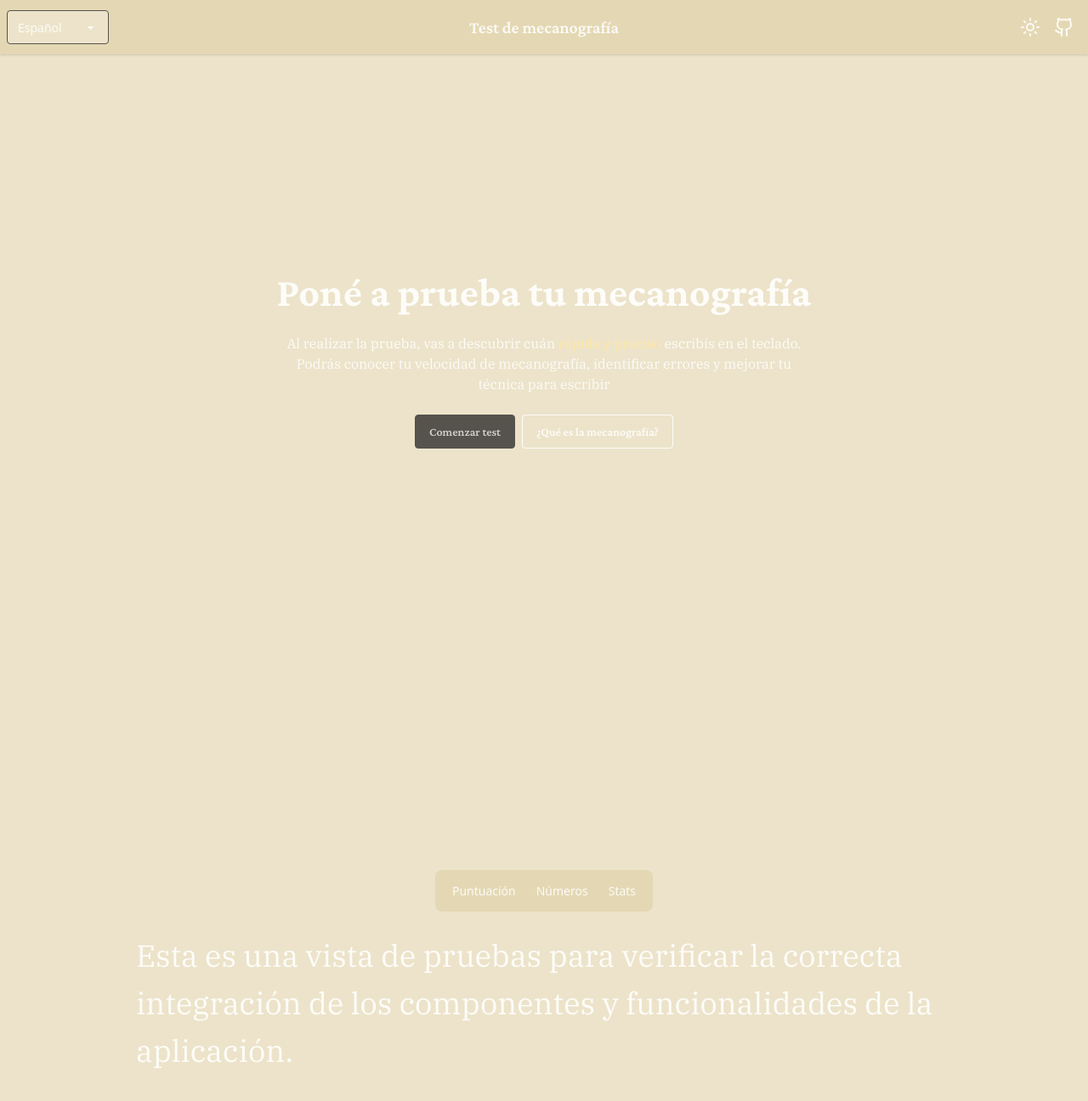
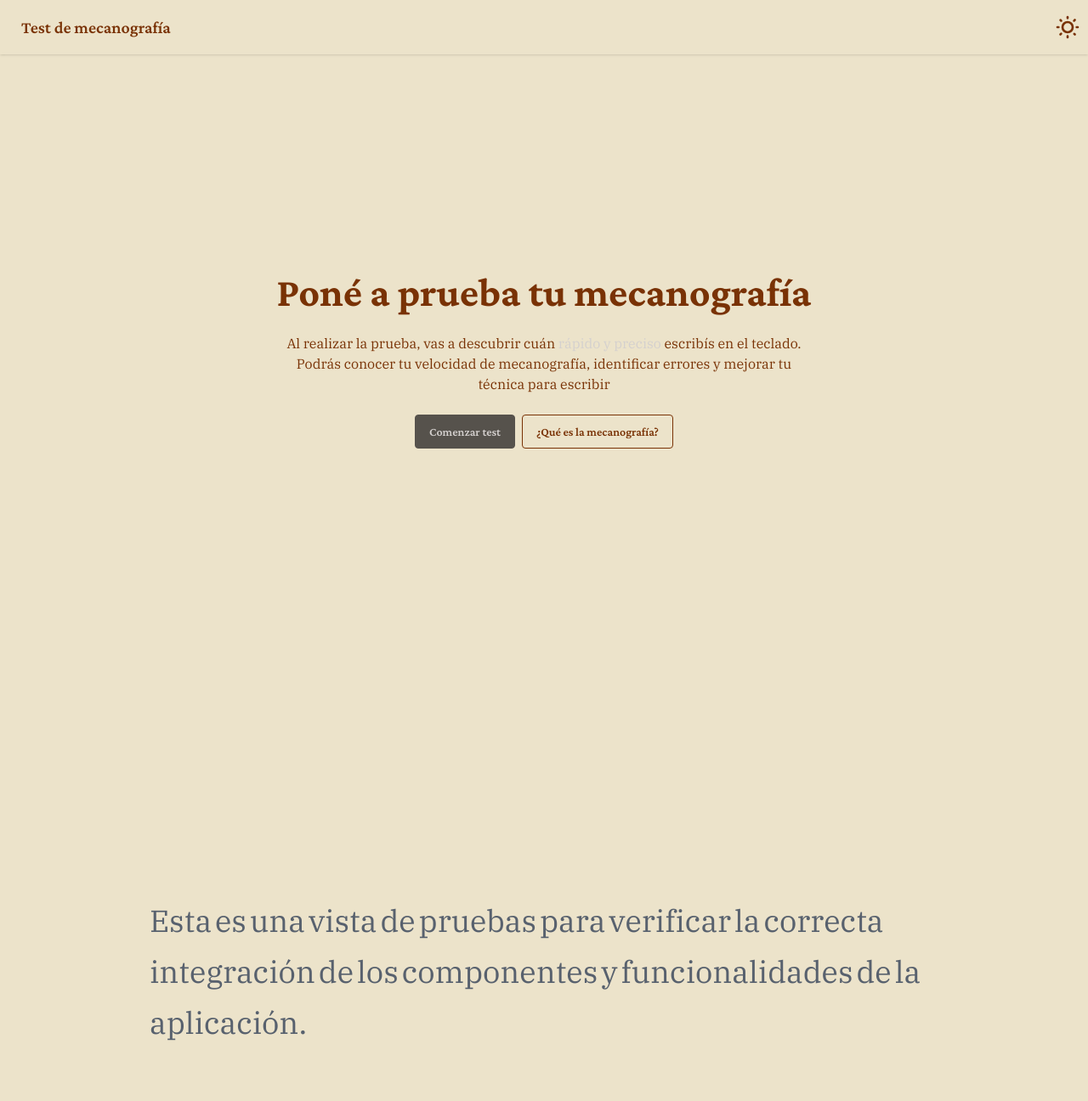
Before and after one commit to jorditan/just-write, a React (Vite) app: page / in a window 1280 px wide. Shown: the top 1296 px of the page at 85% size. Built offline with nearby package versions, Linux system fonts and the light colour scheme.

Commit message:
feature:implementacion typing

```diff
--- /dev/null
+++ b/src/components/InputText.tsx
@@ -0,0 +1,77 @@
+import { FC, useEffect, useState } from "react";
+
+interface Props {
+  text: string;
+}
+
+export const InputText: FC<Props> = ({ text }) => {
+  const words = text.split(' ');
+
+  // Esto hace que la lógica de indexación sea más simple.
+  const wordsWithSpaces = text.split(' ').map(word => word + ' ');
+  // Aplanar la lista de palabras/espacios en una sola lista de caracteres para facilitar la indexación
+  const allChars = wordsWithSpaces.flatMap(word => word.split(''));
+  const [typedCharIndex, setTypedCharIndex] = useState<number>(0); // Usaremos este para el renderizado
+
+  console.log("All chars:", allChars);
+
+  useEffect(() => {
+
+    const handleKeyDown = (event: KeyboardEvent) => {
+      // Previene el comportamiento por defecto de ciertas teclas (ej: 'space' desplaza la página)
+      if (event.key.length === 1 || event.key === 'Backspace' || event.key === ' ') {
+        event.preventDefault();
+      }
+
+      const key = event.key;
+      const currentExpectedChar = allChars[typedCharIndex];
+
+      if (key === 'Backspace') {
+        setTypedCharIndex(prev => (prev > 0 ? prev - 1 : 0));
+        return;
+      }
+
+      if (key.length === 1) {
+        const isCorrect = key === currentExpectedChar;
+        if (isCorrect) {
+          console.log("Correct key pressed:", key);
+          // 1. Avanzar el índice de caracteres tecleados
+          setTypedCharIndex(prev => prev + 1);
+          // 2. Lógica para avanzar a la siguiente palabra (si se tecleó un espacio correctamente)
+          if (key === ' ' && typedCharIndex === allChars.length - 1) {
+            // Final del test
+            console.log("¡Test finalizado!");
+          }
+
+        } else {
+          console.log("Incorrect key pressed:", key, "expected:", currentExpectedChar);
+          // En un test real: Aquí marcarías el carácter como error y seguirías avanzando.
+          setTypedCharIndex(prev => prev + 1);
+        }
+      }
+    };
+
+    window.addEventListener('keydown', handleKeyDown);
+
+    return () => {
+      window.removeEventListener('keydown', handleKeyDown);
+    }
+  }, [allChars, typedCharIndex]);
+
+
+  return (
+    <>
+      <div id="words" className="word flex flex-wrap gap-1 p-4  h-auto overflow-y-auto">
+        {words.map((word, index) => (
+          <span id={`word-index-${index}`} key={index} className="text-4xl/14 text-gray-600 animate-pulse">
+            {word.split('').map((char, charIndex) => (
+              <span key={charIndex} className={`inline-block `}>
+                {char}
+              </span>
+            ))}
+          </span>
+        ))}
+      </div>
+    </>
+  )
+}
--- a/src/components/MenuBar.tsx
+++ /dev/null
@@ -1,17 +0,0 @@
-interface Props {
-  items: string[],
-}
-
-export const MenuBar = ({ items }: Props) => {
-  return (
-    <>
-      <ul className="menu bg-base-200 lg:menu-horizontal rounded-box">
-
-        {items.map((item, index) => (
-          <li key={index}><a>{item}</a></li>
-
-        ))}
-      </ul>
-    </>
-  )
-}
--- a/src/components/NavBar.tsx
+++ b/src/components/NavBar.tsx
@@ -1,31 +1,14 @@
-import { Github, Sun } from 'lucide-react'
-import { Languages } from 'lucide-react'
-import { SelectButton } from './SelectButton'
+
+import { ThemeController } from './ThemeController'
 export const MenuBar = () => {
   return (
     <div>
-      <div className="navbar bg-base-200 transparent shadow-sm">
-        <div className="navbar-start">
-          <SelectButton icon={<Languages width={16} height={16} />} titleOptions="Selecciona un lenguaje" options={['Español', 'Inglés', 'Portugés', 'Francés']} />
-        </div>
-        <div className="navbar-center">
+      <div className="navbar shadow-sm">
+        <div className="w-full">
           <h1 className="btn btn-ghost text-xl">Test de mecanografía</h1>
         </div>
         <div className="navbar-end">
-
-          <div className="tooltip tooltip-left" data-tip="Modo claro">
-            <button className="btn btn-ghost btn-circle">
-              <Sun />
-            </button>
-
-          </div>
-
-          <div className="tooltip tooltip-left" data-tip="Ver en Github">
-
-            <button className="btn btn-ghost btn-circle">
-              <Github />
-            </button>
-          </div>
+          <ThemeController />
         </div>
       </div>
     </div>
--- a/src/components/SelectButton.tsx
+++ b/src/components/SelectButton.tsx
@@ -4,15 +4,18 @@ interface Props {
   icon?: React.ReactNode;
 }
 
-export const SelectButton = ({ options, titleOptions }: Props) => {
+export const SelectButton = ({ options, titleOptions, icon }: Props) => {
   return (
     <>
-      <select defaultValue="Español" className="select select-neutral min-w-[50px] max-w-[120px]">
-        <option disabled={true}>{titleOptions}</option>
-        {options.map((option, index) => (
-          <option key={index}>{option}</option>
-        ))}
-      </select>
+      <div className="select select-neutral min-w-[50px] max-w-[120px]">
+        {icon && <span className="mr-2">{icon}</span>}
+        <select defaultValue="Español" >
+          <option disabled={true}>{titleOptions}</option>
+          {options.map((option, index) => (
+            <option key={index}>{option}</option>
+          ))}
+        </select>
+      </div>
     </>
   )
 }
--- /dev/null
+++ b/src/components/ThemeController.tsx
@@ -0,0 +1,46 @@
+import { useState, useEffect } from "react";
+
+export const ThemeController = () => {
+  const [theme, setTheme] = useState(() => {
+    const prefersDark = window.matchMedia('(prefers-color-scheme: dark)').matches;
+    return prefersDark ? 'luxury' : 'retro';
+  });
+
+  useEffect(() => {
+    document.documentElement.setAttribute('data-theme', theme);
+  }, [theme]);
+
+  const toggleTheme = () => {
+    setTheme(theme === 'retro' ? 'luxury' : 'retro');
+  };
+
+  return (
+    <>
+      <label className="swap swap-rotate">
+        {/* this hidden checkbox controls the state */}
+        <input type="checkbox"
+          onChange={toggleTheme}
+          className="theme-controller" value="synthwave" />
+
+        {/* sun icon */}
+        <svg
+          className="swap-off h-8 w-8 fill-current"
+          xmlns="http://www.w3.org/2000/svg"
+          viewBox="0 0 24 24">
+          <path
+            d="M5.64,17l-.71.71a1,1,0,0,0,0,1.41,1,1,0,0,0,1.41,0l.71-.71A1,1,0,0,0,5.64,17ZM5,12a1,1,0,0,0-1-1H3a1,1,0,0,0,0,2H4A1,1,0,0,0,5,12Zm7-7a1,1,0,0,0,1-1V3a1,1,0,0,0-2,0V4A1,1,0,0,0,12,5ZM5.64,7.05a1,1,0,0,0,.7.29,1,1,0,0,0,.71-.29,1,1,0,0,0,0-1.41l-.71-.71A1,1,0,0,0,4.93,6.34Zm12,.29a1,1,0,0,0,.7-.29l.71-.71a1,1,0,1,0-1.41-1.41L17,5.64a1,1,0,0,0,0,1.41A1,1,0,0,0,17.66,7.34ZM21,11H20a1,1,0,0,0,0,2h1a1,1,0,0,0,0-2Zm-9,8a1,1,0,0,0-1,1v1a1,1,0,0,0,2,0V20A1,1,0,0,0,12,19ZM18.36,17A1,1,0,0,0,17,18.36l.71.71a1,1,0,0,0,1.41,0,1,1,0,0,0,0-1.41ZM12,6.5A5.5,5.5,0,1,0,17.5,12,5.51,5.51,0,0,0,12,6.5Zm0,9A3.5,3.5,0,1,1,15.5,12,3.5,3.5,0,0,1,12,15.5Z" />
+        </svg>
+        {/* </div> */}
+
+        {/* moon icon */}
+        <svg
+          className="swap-on h-8 w-8 fill-current"
+          xmlns="http://www.w3.org/2000/svg"
+          viewBox="0 0 24 24">
+          <path
+            d="M21.64,13a1,1,0,0,0-1.05-.14,8.05,8.05,0,0,1-3.37.73A8.15,8.15,0,0,1,9.08,5.49a8.59,8.59,0,0,1,.25-2A1,1,0,0,0,8,2.36,10.14,10.14,0,1,0,22,14.05,1,1,0,0,0,21.64,13Zm-9.5,6.69A8.14,8.14,0,0,1,7.08,5.22v.27A10.15,10.15,0,0,0,17.22,15.63a9.79,9.79,0,0,0,2.1-.22A8.11,8.11,0,0,1,12.14,19.73Z" />
+        </svg>
+      </label>
+    </>
+  )
+}
--- /dev/null
+++ b/src/components/WordComponent.tsx
@@ -0,0 +1,41 @@
+import { FC, useEffect, useState } from "react";
+
+interface Props {
+  word: string;
+  id: number;
+  lastCharClicked: string | undefined;
+}
+
+export const WordComponent: FC<Props> = ({ word, id, lastCharClicked }) => {
+  const [currentChar, setCurrentChar] = useState<number>(0);
+  console.log(word[currentChar])
+
+  const handleCorrectKey = (lastCharClicked: string | undefined, currentChar: string) => {
+    if (lastCharClicked === currentChar) {
+      console.log("Correct key pressed:", lastCharClicked);
+      setCurrentChar(prev => prev + 1);
+    }
+
+    if (lastCharClicked === 'backspace') {
+      console.log("Backspace pressed");
+      setCurrentChar(prev => (prev > 0 ? prev - 1 : 0));
+      return;
+    }
+  }
+
+
+  useEffect(() => {
+    handleCorrectKey(lastCharClicked, word[currentChar]);
+  }, [lastCharClicked, word, currentChar]);
+
+  return (
+    <span id={`word-index-${id}`} className="text-4xl/14 text-gray-600 animate-pulse">
+
+      {word.split('').map((char, charIndex) => (
+        <span onKeyDown={() => handleCorrectKey(lastCharClicked, char)} key={charIndex} className={`inline-block `}>
+          {char}
+        </span>
+      ))}
+    </span>
+  )
+}
--- a/src/hooks/useTheme.tsx
+++ b/src/hooks/useTheme.tsx
@@ -1,7 +1,10 @@
 
 export const useTheme = () => {
+  const isDarkMode = window.matchMedia('(prefers-color-scheme: dark)').matches;
 
   return (
-    <div></div>
+    <>
+      <div>{isDarkMode ? 'Dark' : 'Light'}</div>
+    </>
   )
 }
--- a/src/index.css
+++ b/src/index.css
@@ -6,24 +6,28 @@
 
 :root {
   line-height: auto;
-
-  color-scheme: light dark;
-  color: rgba(255, 255, 255, 0.87);
-
+  font-family: "Crimson Pro", serif;
   font-synthesis: none;
   text-rendering: optimizeLegibility;
   -webkit-font-smoothing: antialiased;
   -moz-osx-font-smoothing: grayscale;
 }
 
+#words {
+  user-select: none;
+  --correct-letter-color: var(--text-color);
+  --correct-letter-animation: none;
+  --untyped-letter-color: var(--sub-color);
+  --untyped-letter-animation: none;
+  --incorrect-letter-color: var(--error-color);
+  --incorrect-letter-animation: none;
+  --extra-letter-color: var(--error-extra-color);
+  --extra-letter-animation: none;
+}
+
 #root {
   width: 100%;
   margin: 0;
-}
-
-h1,
-button {
-  font-family: "Crimson Pro", serif;
 }
 
 p,
--- a/src/views/InitView.tsx
+++ b/src/views/InitView.tsx
@@ -8,7 +8,7 @@ export const InitView = () => {
           <h1 className="text-5xl font-bold">
             Poné a prueba tu mecanografía
           </h1>
-          <p className="font-medium text-center">Al realizar la prueba, vas a descubrir cuán <span className="font-bold text-[#ffe7a4]">rápido y preciso</span> escribís en el teclado. Podrás conocer tu velocidad de mecanografía, identificar errores y mejorar tu técnica para escribir</p>
+          <p className="font-medium text-center text-base">Al realizar la prueba, vas a descubrir cuán <span className="font-bold text-neutral-content">rápido y preciso</span> escribís en el teclado. Podrás conocer tu velocidad de mecanografía, identificar errores y mejorar tu técnica para escribir</p>
           <div className="flex flex-row gap-2 items-center">
             <button className="btn btn-neutral">
               Comenzar test
--- a/src/views/TestView.tsx
+++ b/src/views/TestView.tsx
@@ -1,12 +1,12 @@
-import { MenuBar } from "../components/MenuBar"
+import { InputText } from "../components/InputText"
 
 export const TestView = () => {
   return (
     <>
       <section className="flex  justify-center h-[90vh] w-full">
         <article className="w-3/4 flex flex-col gap-6 justify-center items-center ">
-          <MenuBar items={['Puntuación', 'Números', 'Stats']} />
-          <p className="text-left text-4xl/14 line">Esta es una vista de pruebas para verificar la correcta integración de los componentes y funcionalidades de la aplicación.</p>
+          <InputText text="Esta es una vista de pruebas para verificar la correcta integración de los componentes y funcionalidades de la aplicación." />
+
         </article>
       </section>
     </>
```
